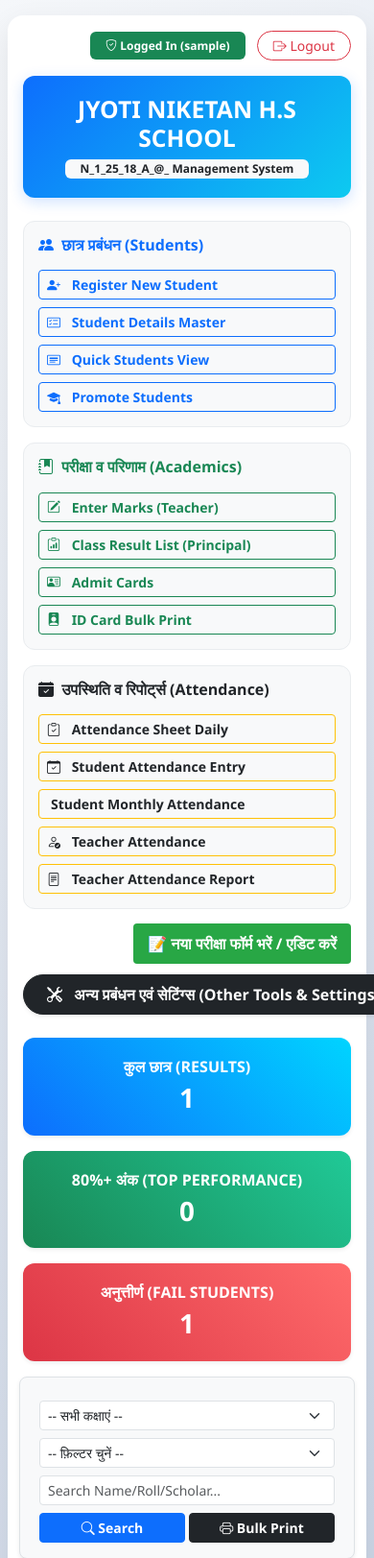
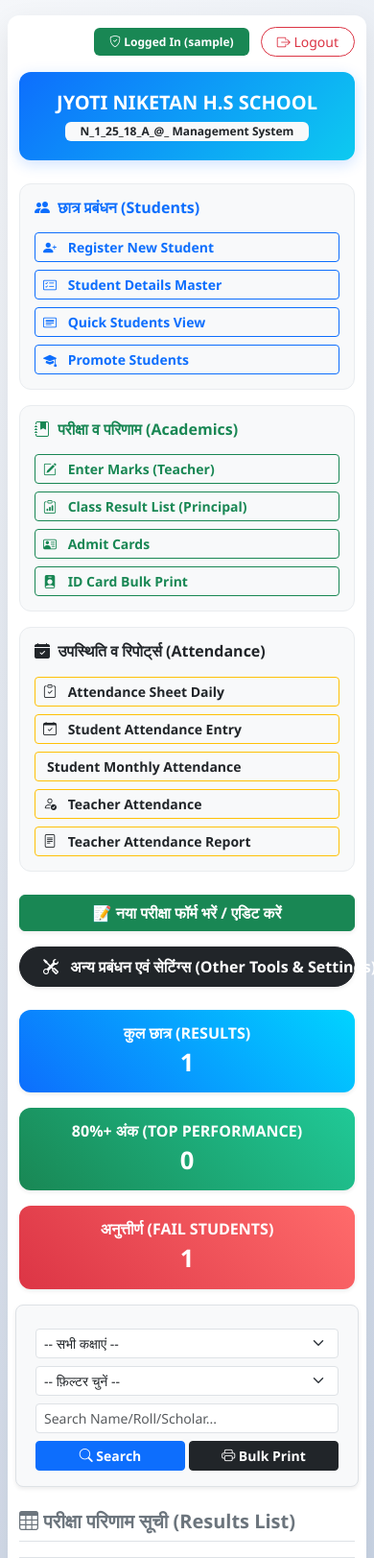
Before and after one commit to Arya1527/e_app, a Flask app: page / in a window 390 px wide; the page is wider, and only the part inside the window is pictured. Shown: the top 1623 px of that part at 96% size. Run offline with Flask 3, Linux system fonts and the light colour scheme; a user stored in the database is signed in; data comes from the database, SQL or seed files in the repository.

Commit message:
Implement mobile optimization styles in index.html
Added mobile optimization styles and adjusted layout for better responsiveness.

```diff
--- a/templates/index.html
+++ b/templates/index.html
@@ -83,6 +83,26 @@
             letter-spacing: 0.5px;
         }
 
+        /* Mobile Optimization Styles */
+        @media screen and (max-width: 576px) {
+            body {
+                padding: 4px !important;
+            }
+            .main-card {
+                padding: 12px !important;
+                border-radius: 12px;
+            }
+            .header-card h2 {
+                font-size: 1.25rem;
+            }
+            .stat-card {
+                padding: 12px;
+            }
+            .stat-card .fs-1 {
+                font-size: 1.6rem !important;
+            }
+        }
+
         @media print {
             .no-print { display: none !important; }
             body { background: white; }
@@ -118,7 +138,7 @@
     <div class="row g-3 mb-4 no-print">
 
         <!-- Category 1: Student Management -->
-        <div class="col-md-4">
+        <div class="col-12 col-md-4">
             <div class="nav-section-card h-100">
                 <h6 class="fw-bold text-primary mb-3"><i class="bi bi-people-fill me-1"></i> छात्र प्रबंधन (Students)</h6>
                 <div class="d-grid gap-2">
@@ -139,7 +159,7 @@
         </div>
 
         <!-- Category 2: Academics & Exams -->
-        <div class="col-md-4">
+        <div class="col-12 col-md-4">
             <div class="nav-section-card h-100">
                 <h6 class="fw-bold text-success mb-3"><i class="bi bi-journal-bookmark-fill me-1"></i> परीक्षा व परिणाम (Academics)</h6>
                 <div class="d-grid gap-2">
@@ -160,7 +180,7 @@
         </div>
 
         <!-- Category 3: Attendance & Reports -->
-        <div class="col-md-4">
+        <div class="col-12 col-md-4">
             <div class="nav-section-card h-100">
                 <h6 class="fw-bold text-warning mb-3 text-dark"><i class="bi bi-calendar-check-fill me-1"></i> उपस्थिति व रिपोर्ट्स (Attendance)</h6>
                 <div class="d-grid gap-2">
@@ -175,7 +195,6 @@
                     </a>
                     <a href="{{ url_for('teacher_attendance') }}" class="btn btn-outline-warning btn-sm text-start fw-semibold text-dark">
                         <i class="bi bi-person-check me-2"></i> Teacher Attendance
-
                     </a>
                     <a href="{{ url_for('teacher_attendance_report') }}" class="btn btn-outline-warning btn-sm text-start fw-semibold text-dark">
                         <i class="bi bi-file-text me-2"></i> Teacher Attendance Report
@@ -186,17 +205,16 @@
 
     </div>
 
-<!-- परीक्षा फॉर्म भरने और प्रिंट करने का नेविगेशन लिंक -->
-<div style="margin: 20px 0; text-align: right;">
-    <a href="/exam_application_form" style="background: #28a745; color: white; padding: 10px 15px; text-decoration: none; border-radius: 4px; font-weight: bold;">
-        📝 नया परीक्षा फॉर्म भरें / एडिट करें
-    </a>
-</div>
-
+    <!-- परीक्षा फॉर्म भरने और प्रिंट करने का नेविगेशन लिंक -->
+    <div class="my-3 text-end no-print">
+        <a href="/exam_application_form" class="btn btn-success fw-bold shadow-sm d-inline-block w-100 w-md-auto">
+            📝 नया परीक्षा फॉर्म भरें / एडिट करें
+        </a>
+    </div>
 
     <!-- Secondary Dropdown Menu Bar for Extra Tools -->
     <div class="dropdown mb-4 no-print text-center">
-        <button class="btn btn-dark dropdown-toggle px-4 py-2 rounded-pill fw-bold shadow-sm" type="button" data-bs-toggle="dropdown" aria-expanded="false">
+        <button class="btn btn-dark dropdown-toggle px-4 py-2 rounded-pill fw-bold shadow-sm w-100 w-md-auto" type="button" data-bs-toggle="dropdown" aria-expanded="false">
             <i class="bi bi-tools me-2"></i> अन्य प्रबंधन एवं सेटिंग्स (Other Tools & Settings) ⚙️
         </button>
         <ul class="dropdown-menu shadow p-2" style="border-radius: 12px; min-width: 250px;">
@@ -214,19 +232,19 @@
 
     <!-- Stats -->
     <div class="row g-3 mb-4 no-print">
-        <div class="col-md-4">
+        <div class="col-12 col-md-4">
             <div class="stat-card stat-total shadow-sm">
                 <div class="fs-6 text-uppercase">कुल छात्र (Results)</div>
                 <div class="fs-1 fw-bold">{{ stats.total }}</div>
             </div>
         </div>
-        <div class="col-md-4">
+        <div class="col-12 col-md-4">
             <div class="stat-card stat-top shadow-sm">
                 <div class="fs-6 text-uppercase">80%+ अंक (Top Performance)</div>
                 <div class="fs-1 fw-bold">{{ stats.above_80 }}</div>
             </div>
         </div>
-        <div class="col-md-4">
+        <div class="col-12 col-md-4">
             <div class="stat-card stat-fail shadow-sm">
                 <div class="fs-6 text-uppercase">अनुत्तीर्ण (Fail Students)</div>
                 <div class="fs-1 fw-bold">{{ stats.fail }}</div>
@@ -236,7 +254,7 @@
 
     <!-- Search / Filter -->
     <form method="GET" action="{{ url_for('index') }}" class="row g-2 mb-4 no-print align-items-center bg-light p-3 rounded-3 border shadow-sm">
-        <div class="col-md-3">
+        <div class="col-12 col-sm-6 col-md-3">
             <select name="class_name" id="classSelect" class="form-select form-select-sm">
                 <option value="">-- सभी कक्षाएं --</option>
                 {% for c in ['Nursery','LKG','UKG','1st','2nd','3rd','4th','5th','6th','7th','8th','9th','10th','11th','12th'] %}
@@ -244,17 +262,17 @@
                 {% endfor %}
             </select>
         </div>
-        <div class="col-md-3">
+        <div class="col-12 col-sm-6 col-md-3">
             <select name="filter" class="form-select form-select-sm">
                 <option value="">-- फ़िल्टर चुनें --</option>
                 <option value="above_80" {% if request.args.get('filter')=='above_80' %}selected{% endif %}>80%+ Top Performers</option>
                 <option value="fail" {% if request.args.get('filter')=='fail' %}selected{% endif %}>Fail Students</option>
             </select>
         </div>
-        <div class="col-md-3">
+        <div class="col-12 col-sm-6 col-md-3">
             <input type="text" name="search" id="searchInput" value="{{ request.args.get('search','') }}" class="form-control form-control-sm" placeholder="Search Name/Roll/Scholar...">
         </div>
-        <div class="col-md-3 d-flex gap-1">
+        <div class="col-12 col-sm-6 col-md-3 d-flex gap-1">
             <button type="submit" class="btn btn-primary btn-sm w-50 fw-bold">
                 <i class="bi bi-search"></i> Search
             </button>
```
